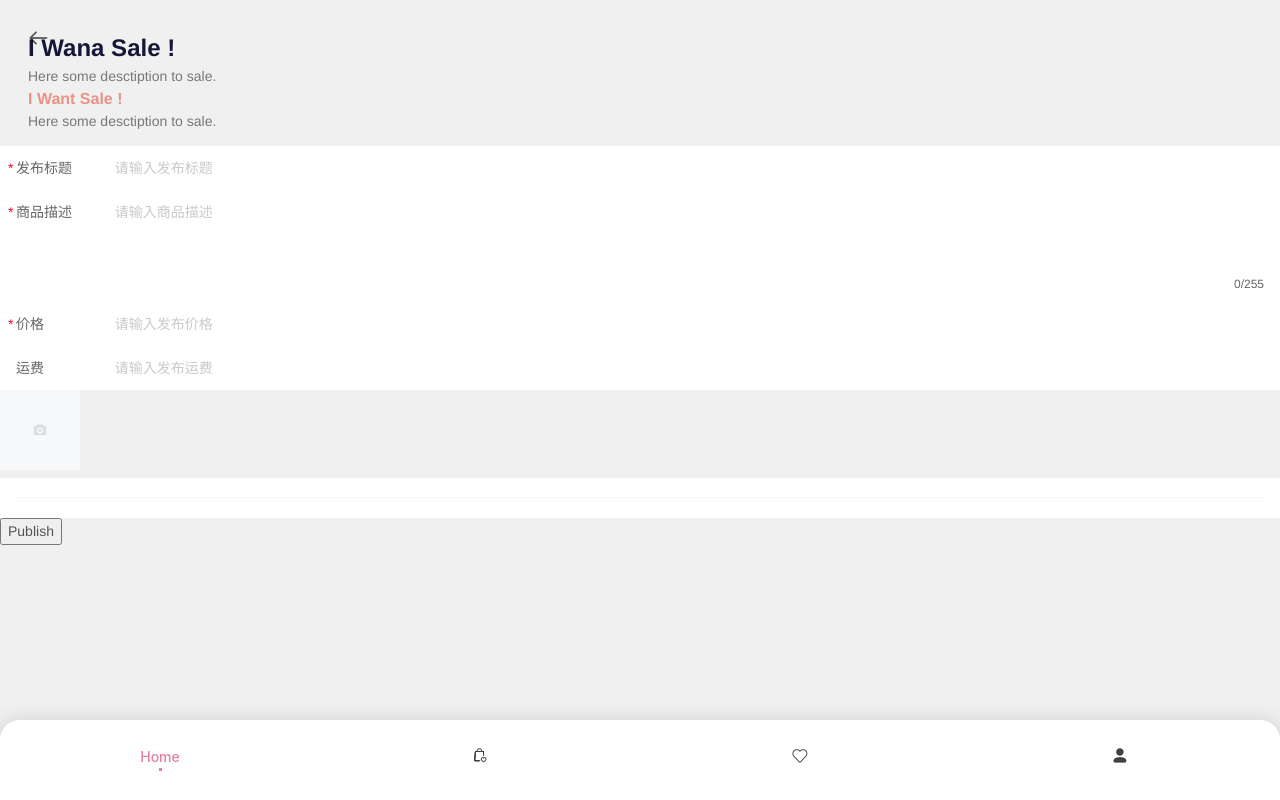
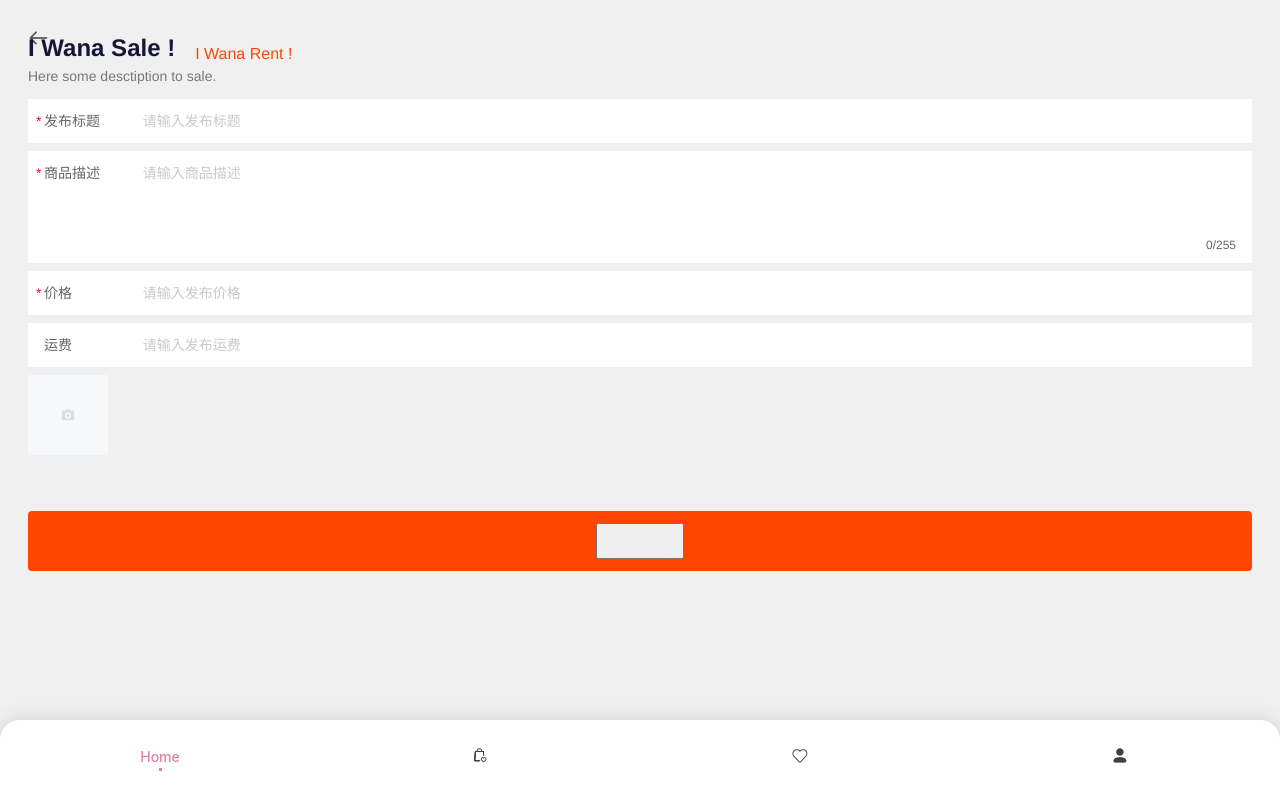
Before and after one commit to SwiftJonathan/RentOrSale, a Vue app: page /#/publish in a window 1280 px wide. Built offline with nearby package versions, Linux system fonts and the light colour scheme.

Commit message:
发布页面ui更改

```diff
--- a/src/pages/publish/Publish.vue
+++ b/src/pages/publish/Publish.vue
@@ -5,26 +5,36 @@
     </div>
 
     <div class="publish-type">
-      <div class="title" @click="handlerRBClick('0')">I Wana Sale !</div>
+      <div class="title">
+        <div class="show">
+          <span>I Wana {{SaleOrRent === "0" ? "Sale" : "Rent"}} !</span>
+        </div>
+        <div class="unshow" @click="handlerRBClick">
+          <span>I Wana {{SaleOrRent === "1" ? "Sale" : "Rent"}} !</span>
+        </div>
+      </div>
       <div class="description">Here some desctiption to sale.</div>
     </div>
 
-    <div class="publish-type-sub">
-      <div class="title" @click="handlerRBClick('1')">I Want Sale !</div>
-      <div class="description">Here some desctiption to sale.</div>
+    <div class="form">
+      <van-form id="formCon" @submit="onSubmit" enctype="multipart/form-data">
+        <div class="title form-item">
+          <van-field
+            v-model="name"
+            label="发布标题"
+            placeholder="请输入发布标题"
+            maxlength="20"
+            name="name"
+            required
+            :rules="[{ required: true, message: '请填写标题' }]"
+          />
         </div>
 
-    <van-form id="formCon" @submit="onSubmit"  enctype="multipart/form-data">
-      <div class="title">
-        <van-field v-model="name" label="发布标题" placeholder="请输入发布标题" maxlength="20" name="name" required
-                   :rules="[{ required: true, message: '请填写标题' }]"/>
-      </div>
-
-      <div class="description">
+        <div class="description form-item">
           <van-field
             v-model="detail"
             rows="3"
-          :autosize=areaHeight
+            :autosize="areaHeight"
             label="商品描述"
             type="textarea"
             maxlength="255"
@@ -35,44 +45,57 @@
             :rules="[{ required: true, message: '请填写描述' }]"
           />
         </div>
-      <div class="price">
-        <van-field v-model="price" type="number" label="价格" placeholder="请输入发布价格" name="price" required
-                   :rules="[{ required: true, message: '请填写价格' }]"/>
+        <div class="price form-item">
+          <van-field
+            v-model="price"
+            type="number"
+            label="价格"
+            placeholder="请输入发布价格"
+            name="price"
+            required
+            :rules="[{ required: true, message: '请填写价格' }]"
+          />
         </div>
-      <div class="freight">
-        <van-field v-model="freight" type="digit" label="运费" placeholder="请输入发布运费" name="freight" />
+        <div class="freight form-item">
+          <van-field
+            v-model="freight"
+            type="digit"
+            label="运费"
+            placeholder="请输入发布运费"
+            name="freight"
+          />
         </div>
-      <div class="deposit" v-show="SaleOrRent ==='1'">
+        <div class="deposit form-item" v-show="SaleOrRent ==='1'">
           <van-field v-model="deposit" type="digit" label="押金" placeholder="请输入押金" name="deposit" />
         </div>
 
-
-      <div class="uploader">
+        <div class="uploader form-item">
           <van-uploader v-model="fileList" multiple name="fileList" />
         </div>
 
-      <div>
+        <div class="hidden">
           <van-field type="hidden" name="providerUserId" v-model="providerUserId" />
           <van-field type="hidden" name="rentPrice" v-model="price" />
         </div>
-      <div class="submit">
+
+        <div class="submit form-item">
           <div class="button">
             <button type="submit">Publish</button>
           </div>
         </div>
       </van-form>
     </div>
+  </div>
 </template>
 
 
 <script>
 // import axios from 'axios';
-import {HTTP_URL} from '@/store/const.js'
+import { HTTP_URL } from "@/store/const.js";
 import Vue from "vue";
 import { Field, Uploader, CheckboxGroup, Checkbox, Toast } from "vant";
 import { Form } from "vant";
 import axios from "axios";
-
 
 Vue.use(Form);
 Vue.use(Field);
@@ -113,7 +136,7 @@ export default {
         console.log("file", element.file);
         data.append("fileList", element.file, element.file.name);
       });
-      for (let key of data.getAll("fileList")){
+      for (let key of data.getAll("fileList")) {
         console.log("data.fileLIst in for", key);
       }
       for (let key in values) {
@@ -123,11 +146,12 @@ export default {
         console.log(key, data.getAll(key));
       }
       let req_url = `${HTTP_URL}/pro/addSell`;
-      if (this.SaleOrRent === '1'){
+      if (this.SaleOrRent === "1") {
         data.append("rentPrice", this.price);
         req_url = `${HTTP_URL}/pro/addRent`;
       }
-      axios.post(req_url, data, {
+      axios
+        .post(req_url, data, {
           headers: {
             "Content-Type": "multipart/form-data"
           }
@@ -145,12 +169,10 @@ export default {
           }
         );
     },
-    handlerRBClick(val){
-      this.SaleOrRent = val;
-      console.log("this.saleorrent", this.SaleOrRent);
+    handlerRBClick(val) {
+      this.SaleOrRent = this.SaleOrRent === "0" ? "1" : "0";
     },
-    handlerClearForm(){
-      console.log("clear");
+    handlerClearForm() {
       this.name = "";
       this.price = "";
       this.freight = "";
@@ -183,64 +205,48 @@ export default {
   padding: 0px 28px;
 }
 .publish > .publish-type > .title {
+  display: flex;
+  justify-content: flex-start;
+}
+.publish > .publish-type > .title > .show {
   font-size: 24px;
   font-weight: 800;
   color: rgba(22, 23, 55, 1);
+  display: flex;
+  align-items: flex-end;
+}
+.publish > .publish-type > .title > .unshow {
+  margin-left: 20px;
+  font-size: 16px;
+  font-weight: 500;
+  color: orangered;
+  display: flex;
+  align-items: flex-end;
 }
 .publish > .publish-type > .description {
   color: rgba(0, 0, 0, 0.5);
 }
 
-.publish > .publish-type-sub {
-  padding: 0px 28px;
-}
-.publish > .publish-type-sub > .title {
-  font-size: 16px;
-  font-weight: 600;
-  color: rgba(233, 147, 136, 1);
-}
-.publish > .publish-type-sub > .description {
-  color: rgba(0, 0, 0, 0.5);
-  margin-bottom: 14px;
+.form {
+  padding: 12px 28px;
 }
 
-.publish > .title {
-  padding: 0px 12px;
-  margin-bottom: 4px;
-}
-
-.publish > .description {
-  padding: 0px 12px;
-  margin-bottom: 4px;
-}
-
-.publish > .price {
-  padding: 0px 12px;
-  margin-bottom: 4px;
-}
-
-.publish > .freight {
-  padding: 0px 12px;
+.form-item {
   margin-bottom: 8px;
 }
 
-.publish > .uploader {
-  padding: 0px 12px;
-  margin-bottom: 4px;
+.hidden{
+  visibility: hidden;
 }
-
-.submit_btn {
-  position: absolute;
-  bottom: 15vh;
-  width: 94vw;
-  left: 3vw;
+.button{
+  background-color: orangered;
   height: 60px;
-  background-color: rgba(22, 23, 55, 1);
+  border-radius: 4px;
   display: flex;
   justify-content: center;
-}
-.submit_btn > .button {
-  /* margin: 0px 28px; */
-  width: 80vw;
+  align-items: center;
+  color: rgba(240, 240, 240, 1);
+  font-weight: 600;
+  font-size: 20px;
 }
 </style>
```
Lines whose indentation alone changed are shown as unchanged.
